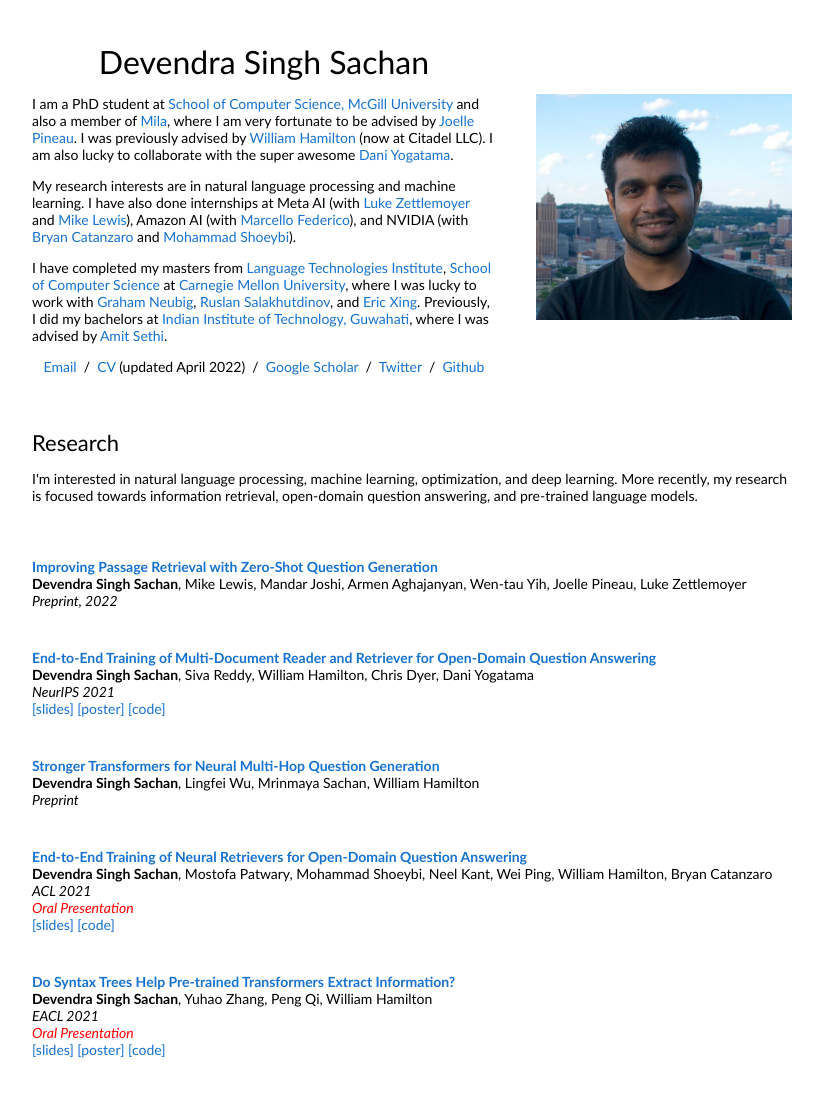
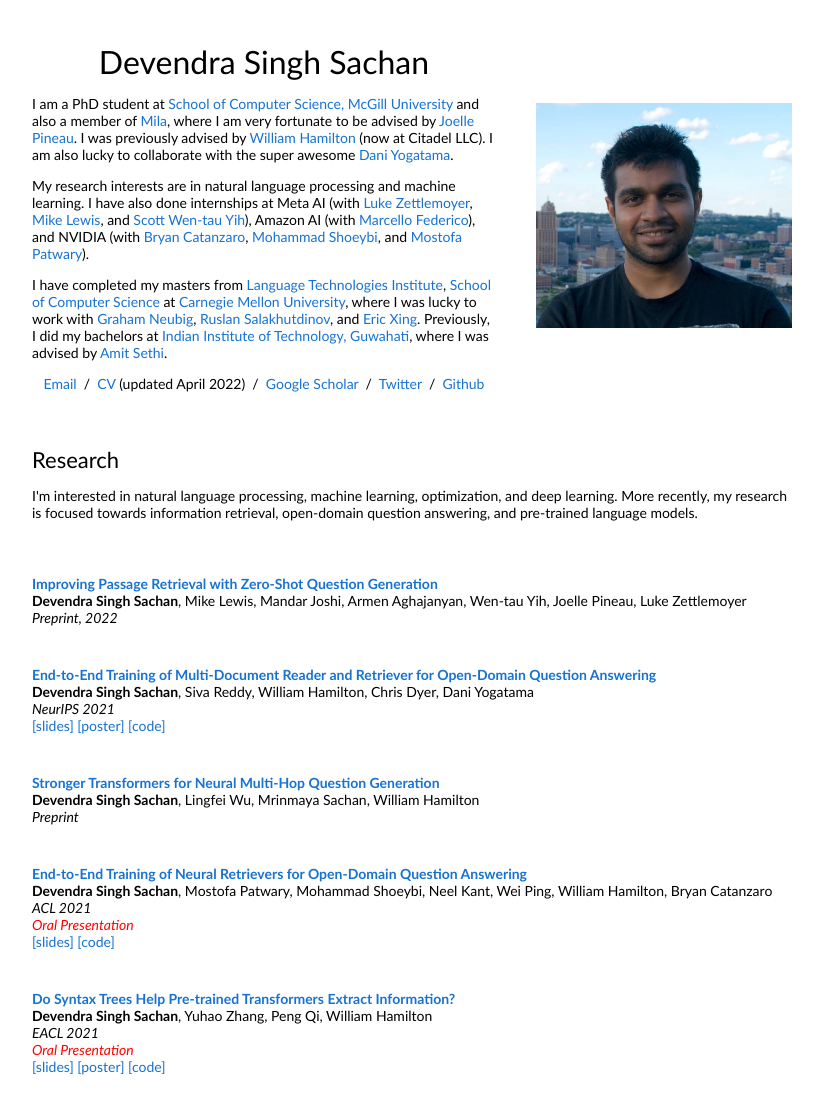
Before and after one commit to DevSinghSachan/devsinghsachan.github.io, a plain HTML site: page index.html in a window 1280 px wide. Shown: the top 1100 px of the page, without its empty margins (228-1051 px from the left). Drawn offline with Linux system fonts and the light colour scheme.

Commit message:
updated web-page and resume

```diff
--- a/index.html
+++ b/index.html
@@ -26,7 +26,7 @@
 
               <p>
                 My research interests are in natural language processing and machine learning.
-                I have also done internships at Meta AI (with <a href="https://ai.facebook.com/people/luke-zettlemoyer/">Luke Zettlemoyer</a> and <a href="https://ai.facebook.com/people/mike-lewis/">Mike Lewis</a>), Amazon AI (with <a href="https://www.marcellofederico.net">Marcello Federico</a>), and NVIDIA (with <a href="https://ctnzr.io">Bryan Catanzaro</a> and <a href="https://www.linkedin.com/in/shoeybi">Mohammad Shoeybi</a>).
+                I have also done internships at Meta AI (with <a href="https://ai.facebook.com/people/luke-zettlemoyer/">Luke Zettlemoyer</a>, <a href="https://ai.facebook.com/people/mike-lewis/">Mike Lewis</a>, and <a href="https://scottyih.org">Scott Wen-tau Yih</a>), Amazon AI (with <a href="https://www.marcellofederico.net">Marcello Federico</a>), and NVIDIA (with <a href="https://ctnzr.io">Bryan Catanzaro</a>, <a href="https://www.linkedin.com/in/shoeybi">Mohammad Shoeybi</a>, and <a href="https://sites.google.com/view/mostofa-patwary">Mostofa Patwary</a>).
               </p>
               <p>
                 I have completed my masters from <a href="https://www.lti.cs.cmu.edu">Language Technologies Institute</a>, <a href="https://www.cs.cmu.edu">School of Computer Science</a> at <a href="https://www.cmu.edu">Carnegie Mellon University</a>, where I was lucky to work with <a href="http://www.phontron.com">Graham Neubig</a>, <a href="https://www.cs.cmu.edu/~rsalakhu/">Ruslan Salakhutdinov</a>, and <a href="http://www.cs.cmu.edu/~epxing/">Eric Xing</a>. Previously, I did my bachelors at <a href="https://www.iitg.ac.in">Indian Institute of Technology, Guwahati</a>, where I was advised by <a href="https://www.ee.iitb.ac.in/~asethi/">Amit Sethi</a>.
```
